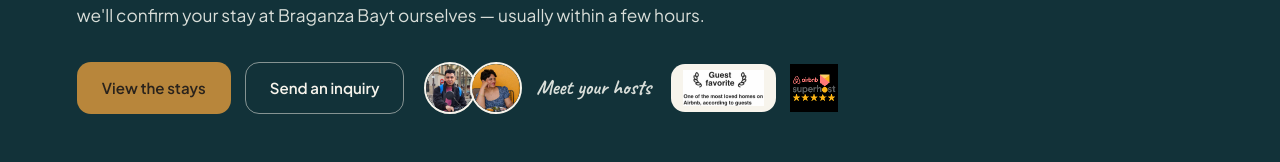
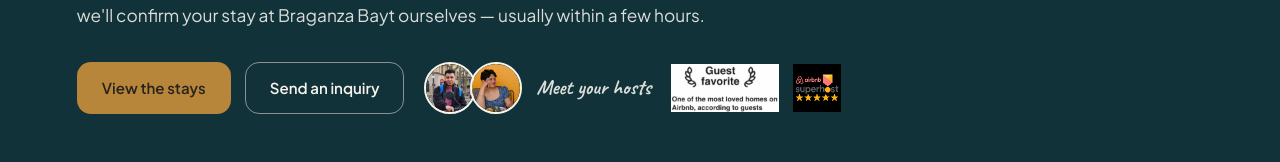
Before and after one commit to nigeladam09/braganza-bayt, a Next.js app: page / in a window 1280 px wide. Shown: the part 390-552 px from the top of the page. Built offline with nearby package versions, Linux system fonts and the light colour scheme; a web font is replaced by a local one.

Commit message:
Swap Guest Favorite badge to new transparent artwork, drop card wrapper

```diff
--- a/components/Hero/Hero.tsx
+++ b/components/Hero/Hero.tsx
@@ -35,13 +35,12 @@ export default function Hero() {
                 <span className={styles.hostAvatarsLabel}>Meet your hosts</span>
               </div>
               <div className={styles.badges}>
-                <div className={styles.badgeCard}>
-                  {/* eslint-disable-next-line @next/next/no-img-element */}
-                  <img
-                    src={guestFavorite}
-                    alt="Guest favorite — one of the most loved homes on Airbnb"
-                  />
-                </div>
+                {/* eslint-disable-next-line @next/next/no-img-element */}
+                <img
+                  src={guestFavorite}
+                  alt="Airbnb Guest favourite, 5.0 rating"
+                  className={styles.badgePlain}
+                />
                 {/* eslint-disable-next-line @next/next/no-img-element */}
                 <img
                   src={superhost}
```
